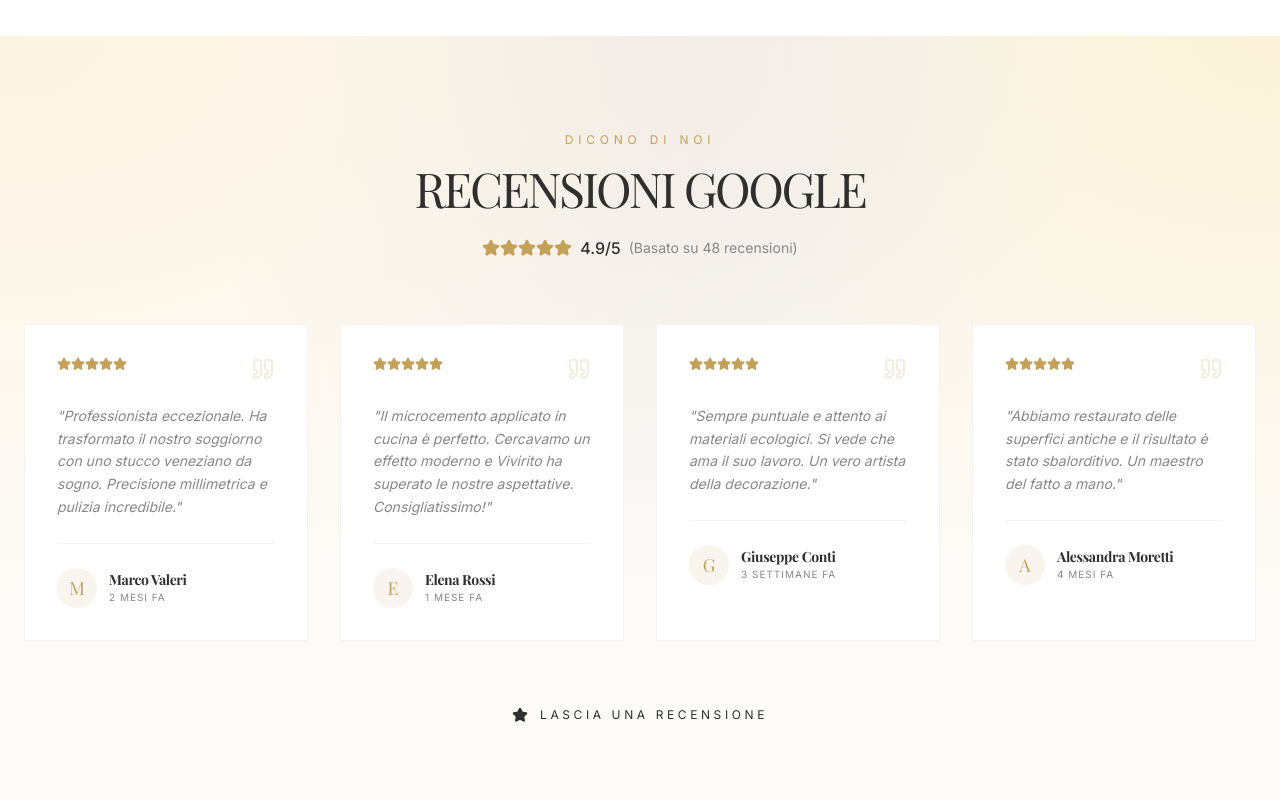
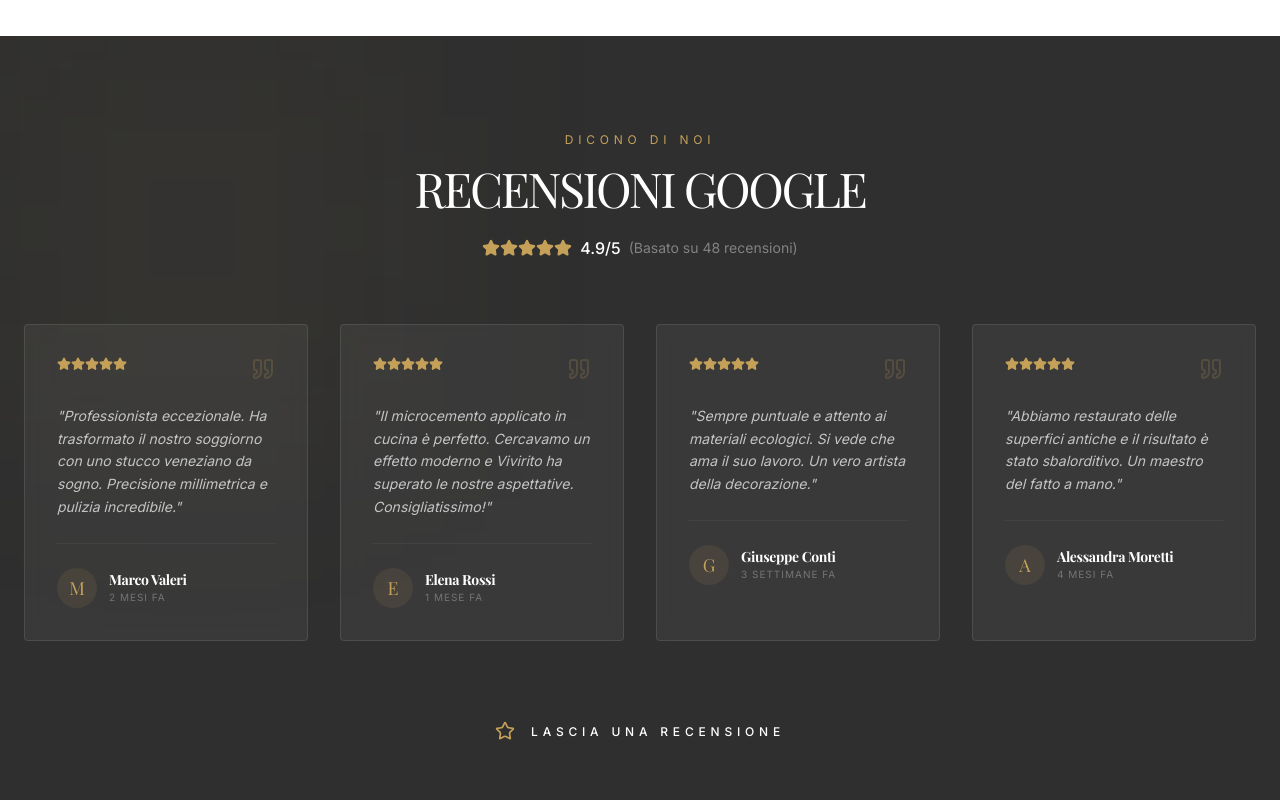
Before and after one commit to grivetto/gigi, a React (Vite) app: page / in a window 1280 px wide. Shown: the part 3860-4660 px from the top of the page. Built offline with nearby package versions, Linux system fonts and the light colour scheme; a web font is replaced by a local one.

Commit message:
style: final luxury dark theme for reviews and match 'Lascia una recensione' design

```diff
--- a/src/components/Reviews.jsx
+++ b/src/components/Reviews.jsx
@@ -35,8 +35,11 @@
 
 const Reviews = () => {
     return (
-        <section id="recensioni" className="py-24 mesh-gradient">
-            <div className="container mx-auto px-6">
+        <section id="recensioni" className="py-24 bg-antracite relative overflow-hidden">
+            {/* Subtle background glow */}
+            <div className="absolute top-0 left-0 w-96 h-96 bg-oro/5 blur-[120px] -z-0"></div>
+
+            <div className="container mx-auto px-6 relative z-10">
                 <div className="text-center mb-16">
                     <motion.span
                         initial={{ opacity: 0, y: 10 }}
@@ -51,7 +54,7 @@
                         whileInView={{ opacity: 1, y: 0 }}
                         viewport={{ once: true }}
                         transition={{ delay: 0.1 }}
-                        className="text-4xl md:text-5xl font-serif text-antracite uppercase tracking-tighter"
+                        className="text-4xl md:text-5xl font-serif text-white uppercase tracking-tighter"
                     >
                         Recensioni Google
                     </motion.h2>
@@ -59,8 +62,8 @@
                         <div className="flex text-oro">
                             {[...Array(5)].map((_, i) => <Star key={i} size={18} fill="currentColor" />)}
                         </div>
-                        <span className="text-antracite font-medium">4.9/5</span>
-                        <span className="text-tortora text-sm">(Basato su 48 recensioni)</span>
+                        <span className="text-white font-medium">4.9/5</span>
+                        <span className="text-white/40 text-sm">(Basato su 48 recensioni)</span>
                     </div>
                 </div>
 
@@ -72,7 +75,7 @@
                             whileInView={{ opacity: 1, scale: 1 }}
                             viewport={{ once: true }}
                             transition={{ delay: index * 0.1 }}
-                            className="bento-card p-8 group hover:border-oro/40"
+                            className="bg-white/5 backdrop-blur-sm border border-white/10 p-8 group hover:border-oro/40 transition-all duration-500 rounded-sm"
                         >
                             <div className="flex justify-between items-start mb-6">
                                 <div className="flex text-oro">
@@ -85,32 +88,36 @@
                                 </div>
                             </div>
 
-                            <p className="text-tortora font-sans text-sm leading-relaxed mb-6 italic">
+                            <p className="text-white/70 font-sans text-sm leading-relaxed mb-6 italic">
                                 "{review.text}"
                             </p>
 
-                            <div className="flex items-center space-x-3 border-t border-tortora/10 pt-6">
+                            <div className="flex items-center space-x-3 border-t border-white/5 pt-6">
                                 <div className="w-10 h-10 rounded-full bg-oro/10 flex items-center justify-center text-oro font-serif text-lg">
                                     {review.name[0]}
                                 </div>
                                 <div>
-                                    <h4 className="text-antracite font-serif text-sm font-semibold">{review.name}</h4>
-                                    <p className="text-tortora text-[10px] uppercase tracking-widest">{review.date}</p>
+                                    <h4 className="text-white font-serif text-sm font-semibold">{review.name}</h4>
+                                    <p className="text-white/30 text-[10px] uppercase tracking-widest">{review.date}</p>
                                 </div>
                             </div>
                         </motion.div>
                     ))}
                 </div>
 
-                <div className="mt-16 text-center">
+                <div className="mt-20 text-center">
                     <a
                         href="https://g.page/r/CRslYMML2HHaEAE/review"
                         target="_blank"
                         rel="noopener noreferrer"
-                        className="inline-flex items-center space-x-3 text-antracite hover:text-oro transition-colors text-xs uppercase tracking-[0.3em] gold-glow"
+                        className="inline-flex items-center space-x-4 text-white hover:text-oro transition-all duration-300 group"
                     >
-                        <Star size={16} className="fill-current" />
-                        <span>Lascia una recensione</span>
+                        <div className="text-oro transition-transform duration-300 group-hover:scale-110">
+                            <Star size={20} />
+                        </div>
+                        <span className="text-xs uppercase tracking-[0.4em] font-medium pt-0.5">
+                            Lascia una recensione
+                        </span>
                     </a>
                 </div>
             </div>
```
